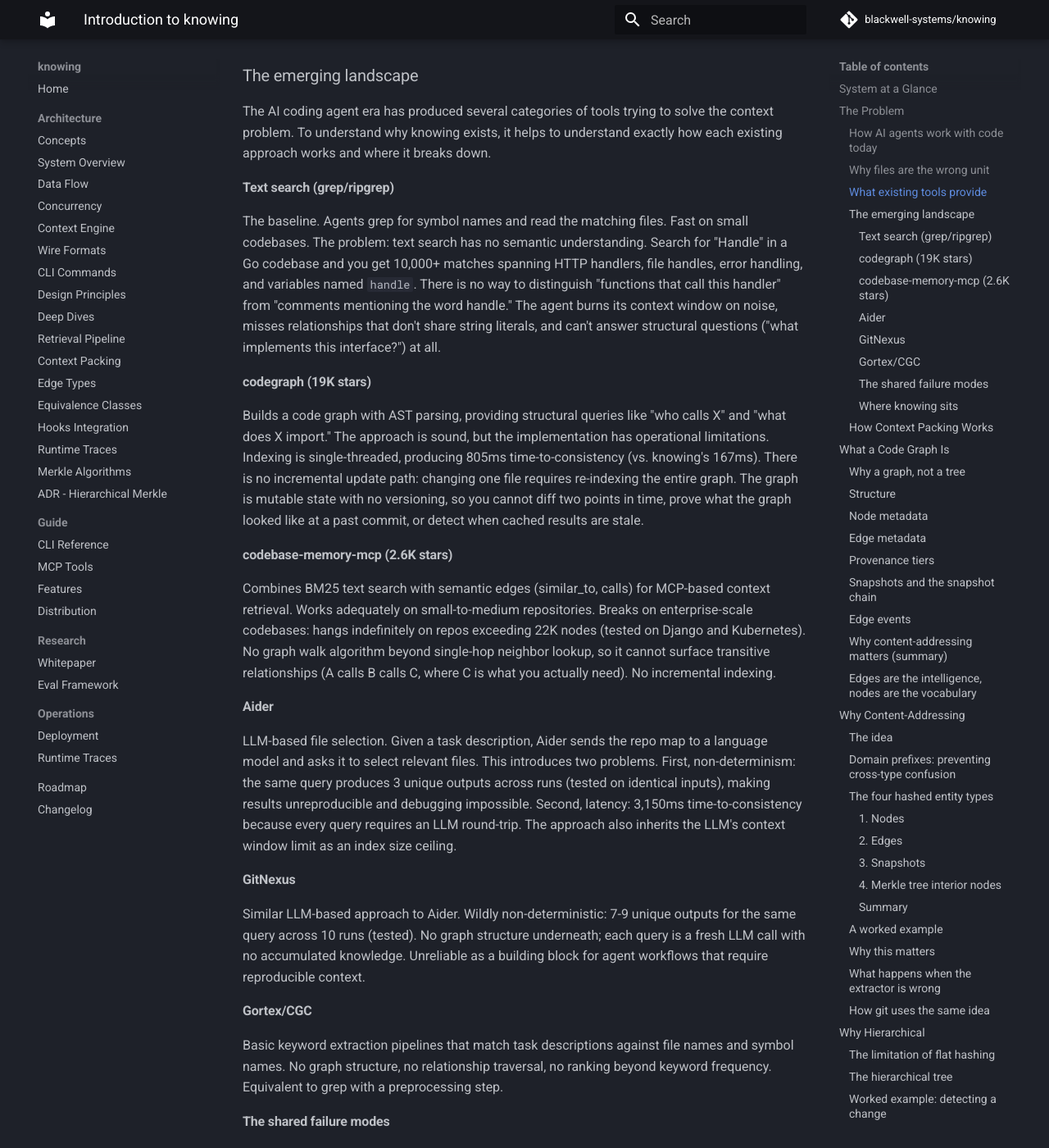
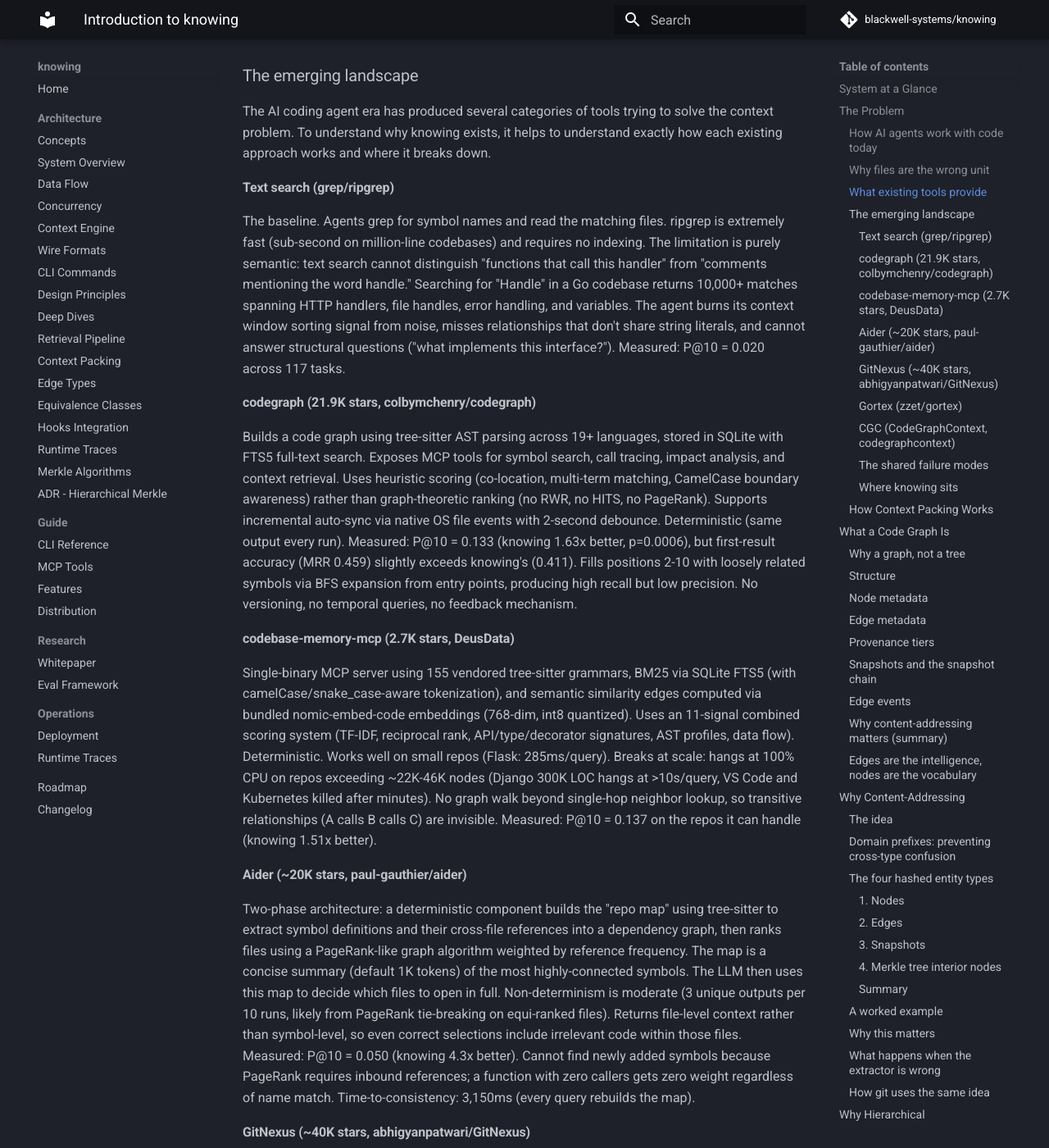
Before and after one commit to blackwell-systems/knowing, an MkDocs documentation site: the page built from docs/guide/introduction.md, in a window 1280 px wide and 1400 px high, scrolled down 2693 px. Shown: the whole window at 82% size. Built offline with MkDocs 1.6.1 and Material for MkDocs 9.7.7, drawn with Linux system fonts in a browser that asks for light colours; comment, search, counter and statistics services are not loaded; some of the changed text lies outside the part shown.

Commit message:
docs: correct competitor descriptions with verified technical details (Aider, GitNexus, codegraph)

```diff
--- a/docs/guide/introduction.md
+++ b/docs/guide/introduction.md
@@ -89,37 +89,41 @@ The AI coding agent era has produced several categories of tools trying to solve
 
 #### Text search (grep/ripgrep)
 
-The baseline. Agents grep for symbol names and read the matching files. Fast on small codebases. The problem: text search has no semantic understanding. Search for "Handle" in a Go codebase and you get 10,000+ matches spanning HTTP handlers, file handles, error handling, and variables named `handle`. There is no way to distinguish "functions that call this handler" from "comments mentioning the word handle." The agent burns its context window on noise, misses relationships that don't share string literals, and can't answer structural questions ("what implements this interface?") at all.
+The baseline. Agents grep for symbol names and read the matching files. ripgrep is extremely fast (sub-second on million-line codebases) and requires no indexing. The limitation is purely semantic: text search cannot distinguish "functions that call this handler" from "comments mentioning the word handle." Searching for "Handle" in a Go codebase returns 10,000+ matches spanning HTTP handlers, file handles, error handling, and variables. The agent burns its context window sorting signal from noise, misses relationships that don't share string literals, and cannot answer structural questions ("what implements this interface?"). Measured: P@10 = 0.020 across 117 tasks.
 
-#### codegraph (19K stars)
+#### codegraph (21.9K stars, colbymchenry/codegraph)
 
-Builds a code graph with AST parsing, providing structural queries like "who calls X" and "what does X import." The approach is sound, but the implementation has operational limitations. Indexing is single-threaded, producing 805ms time-to-consistency (vs. knowing's 167ms). There is no incremental update path: changing one file requires re-indexing the entire graph. The graph is mutable state with no versioning, so you cannot diff two points in time, prove what the graph looked like at a past commit, or detect when cached results are stale.
+Builds a code graph using tree-sitter AST parsing across 19+ languages, stored in SQLite with FTS5 full-text search. Exposes MCP tools for symbol search, call tracing, impact analysis, and context retrieval. Uses heuristic scoring (co-location, multi-term matching, CamelCase boundary awareness) rather than graph-theoretic ranking (no RWR, no HITS, no PageRank). Supports incremental auto-sync via native OS file events with 2-second debounce. Deterministic (same output every run). Measured: P@10 = 0.133 (knowing 1.63x better, p=0.0006), but first-result accuracy (MRR 0.459) slightly exceeds knowing's (0.411). Fills positions 2-10 with loosely related symbols via BFS expansion from entry points, producing high recall but low precision. No versioning, no temporal queries, no feedback mechanism.
 
-#### codebase-memory-mcp (2.6K stars)
+#### codebase-memory-mcp (2.7K stars, DeusData)
 
-Combines BM25 text search with semantic edges (similar_to, calls) for MCP-based context retrieval. Works adequately on small-to-medium repositories. Breaks on enterprise-scale codebases: hangs indefinitely on repos exceeding 22K nodes (tested on Django and Kubernetes). No graph walk algorithm beyond single-hop neighbor lookup, so it cannot surface transitive relationships (A calls B calls C, where C is what you actually need). No incremental indexing.
+Single-binary MCP server using 155 vendored tree-sitter grammars, BM25 via SQLite FTS5 (with camelCase/snake_case-aware tokenization), and semantic similarity edges computed via bundled nomic-embed-code embeddings (768-dim, int8 quantized). Uses an 11-signal combined scoring system (TF-IDF, reciprocal rank, API/type/decorator signatures, AST profiles, data flow). Deterministic. Works well on small repos (Flask: 285ms/query). Breaks at scale: hangs at 100% CPU on repos exceeding ~22K-46K nodes (Django 300K LOC hangs at >10s/query, VS Code and Kubernetes killed after minutes). No graph walk beyond single-hop neighbor lookup, so transitive relationships (A calls B calls C) are invisible. Measured: P@10 = 0.137 on the repos it can handle (knowing 1.51x better).
 
-#### Aider
+#### Aider (~20K stars, paul-gauthier/aider)
 
-LLM-based file selection. Given a task description, Aider sends the repo map to a language model and asks it to select relevant files. This introduces two problems. First, non-determinism: the same query produces 3 unique outputs across runs (tested on identical inputs), making results unreproducible and debugging impossible. Second, latency: 3,150ms time-to-consistency because every query requires an LLM round-trip. The approach also inherits the LLM's context window limit as an index size ceiling.
+Two-phase architecture: a deterministic component builds the "repo map" using tree-sitter to extract symbol definitions and their cross-file references into a dependency graph, then ranks files using a PageRank-like graph algorithm weighted by reference frequency. The map is a concise summary (default 1K tokens) of the most highly-connected symbols. The LLM then uses this map to decide which files to open in full. Non-determinism is moderate (3 unique outputs per 10 runs, likely from PageRank tie-breaking on equi-ranked files). Returns file-level context rather than symbol-level, so even correct selections include irrelevant code within those files. Measured: P@10 = 0.050 (knowing 4.3x better). Cannot find newly added symbols because PageRank requires inbound references; a function with zero callers gets zero weight regardless of name match. Time-to-consistency: 3,150ms (every query rebuilds the map).
 
-#### GitNexus
+#### GitNexus (~40K stars, abhigyanpatwari/GitNexus)
 
-Similar LLM-based approach to Aider. Wildly non-deterministic: 7-9 unique outputs for the same query across 10 runs (tested). No graph structure underneath; each query is a fresh LLM call with no accumulated knowledge. Unreliable as a building block for agent workflows that require reproducible context.
+Client-side knowledge graph that indexes codebases using tree-sitter, then runs community detection (clustering related symbols) and execution flow tracing at index time. Exposes 16 MCP tools including hybrid BM25 + semantic search. Does not use LLM calls for core indexing or queries. Non-determinism (7-9 unique outputs per 10 runs of the same query, measured) likely stems from randomized community detection and flow analysis algorithms whose output order varies between runs. All-in-memory JavaScript architecture (single-threaded V8) with no streaming writes: 5.7GB RAM on Kubernetes, killed after 60+ minutes without producing results. On repos it can handle: P@10 = 0.076 (knowing 2.75x better, p=0.0003).
 
-#### Gortex/CGC
+#### Gortex (zzet/gortex)
 
-Basic keyword extraction pipelines that match task descriptions against file names and symbol names. No graph structure, no relationship traversal, no ranking beyond keyword frequency. Equivalent to grep with a preprocessing step.
+Go-based in-memory code graph supporting 257 languages via three extraction tiers (bespoke tree-sitter parsers, regex extraction, forest-backed signatures). Parallel indexing. Precomputes depth-3 reach indices for impact analysis and uses hybrid search (BM25 + embeddings + reciprocal rank fusion). Architecturally the most similar competitor to knowing (same stack: Go, tree-sitter, parallel, graph-based). Deterministic. Limitations: re-indexes the graph on every context query (no persistent cache), consumes 14GB RAM on Kubernetes-scale repos, and indexes all files indiscriminately (including tests), which pollutes retrieval results. Measured on Flask: P@10 comparable to knowing on small repos, but 46x slower indexing and 70x more RAM at enterprise scale.
+
+#### CGC (CodeGraphContext, codegraphcontext)
+
+Stores code structure in a graph database (KuzuDB default, with Neo4j/FalkorDB alternatives). Parses 20 languages via tree-sitter, optionally uses SCIP indexers for C/C++ and C#. Supports caller/callee queries, class hierarchy navigation, and dead code detection. The critical limitation: no task-oriented retrieval. CGC only supports exact name search (`find name`) and regex pattern matching (`find pattern`); natural language queries like "add rate limiting to the handler" return zero results. It is a code navigation tool, not a context retrieval system. Indexing is extremely slow (Flask 15K LOC: 216 seconds vs knowing's 0.1s). Not benchmarkable on the same tasks because it fundamentally does not solve the same problem.
 
 #### The shared failure modes
 
-Across all of these tools, the same gaps recur:
+Across all of these tools, recurring gaps appear:
 
-1. **No determinism guarantee.** LLM-based tools produce different results each run. Text search produces too many results to be useful without filtering.
-2. **No graph walk.** Single-hop queries ("who calls X?") miss the transitive structure agents actually need ("what's the full call chain from the HTTP handler to the database?").
-3. **No versioning.** Mutable state means no temporal queries, no proofs, no cache validity beyond TTLs.
-4. **No feedback loop.** None of them learn which results were actually useful to the agent.
-5. **No scale path.** Either they hang on large repos (codebase-memory) or they require an LLM call per query (Aider, GitNexus), making cost linear with query volume.
+1. **No multi-hop graph walk.** codegraph, codebase-memory, and CGC support single-hop queries ("who calls X?") but miss transitive structure ("what's the full call chain from the HTTP handler to the database?"). Only Gortex precomputes reachability (depth-3), but re-indexes per query.
+2. **No versioning.** All use mutable state. None can answer "who called X last Tuesday?" or prove what the graph looked like at a past commit. Cache validity depends on TTLs or full rebuilds, not content-derived hashes.
+3. **No feedback loop.** None learn which results were actually useful to the agent. Every query starts from scratch with no accumulated signal.
+4. **Scale ceiling.** codebase-memory hangs above ~150K LOC. GitNexus OOMs above ~1M LOC. Gortex consumes 14GB on Kubernetes. Aider rebuilds the map per query (3s latency). Only codegraph and knowing handle enterprise-scale repos without degradation.
+5. **Determinism varies.** codegraph, codebase-memory, and Gortex are deterministic. Aider is moderately non-deterministic (3 unique outputs per 10 runs). GitNexus is wildly non-deterministic (7-9 unique outputs per 10 runs).
 
 #### Where knowing sits
 
@@ -127,7 +131,7 @@ knowing's differentiator is graph-native retrieval: RWR (Random Walk with Restar
 
 **Context packers** (Aider, Repo Map, etc) analyze your repo and produce a condensed map for the agent's context window. They run at query time, produce text, and are stateless: they don't remember what was useful last time. They don't version their output or prove anything about it.
 
-**Code graphs / indexers** (Sourcegraph, codegraph, GitNexus, Stack Graphs) build a queryable index of code relationships. Most use mutable state (database rows with auto-increment IDs). They can answer "who calls X?" but can't answer "who called X last Tuesday?" or "prove no one calls X." They don't learn from feedback. In head-to-head benchmark (7 repos, 117 tasks): knowing achieves 1.63x the precision of codegraph (19K stars) and 1.51x vs codebase-memory (2.6K stars).
+**Code graphs / indexers** (Sourcegraph, codegraph, GitNexus, Stack Graphs) build a queryable index of code relationships. Most use mutable state (database rows with auto-increment IDs). They can answer "who calls X?" but can't answer "who called X last Tuesday?" or "prove no one calls X." They don't learn from feedback. In head-to-head benchmark (7 repos, 117 tasks): knowing achieves 1.63x the precision of codegraph (21.9K stars) and 1.51x vs codebase-memory (2.7K stars).
 
 **Agent memory systems** (MemGPT, various RAG frameworks) persist information across sessions. They remember conversations but not code structure. They can recall "you asked about auth last time" but can't tell you "auth's blast radius grew by 3 callers since then."
 
```
